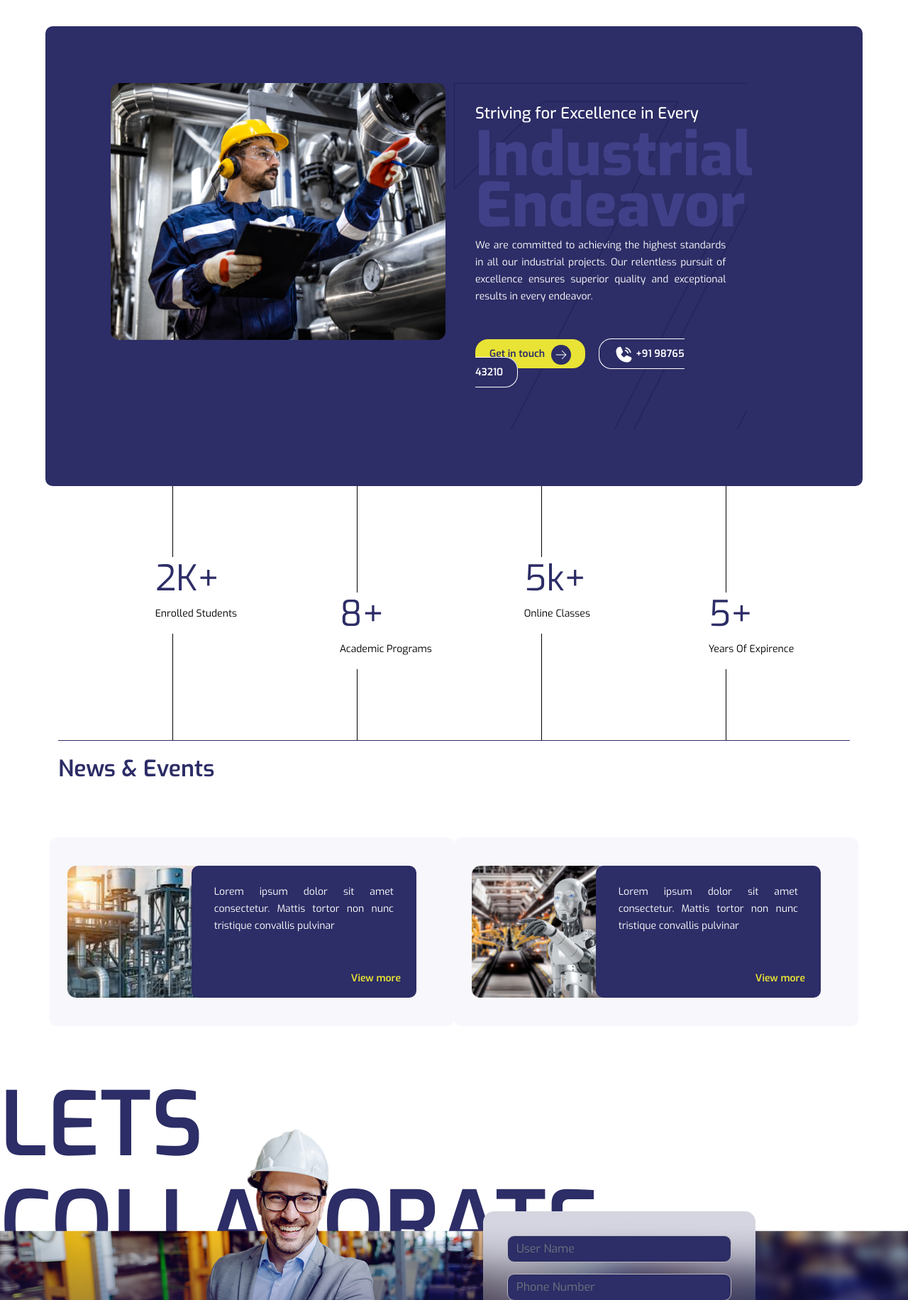
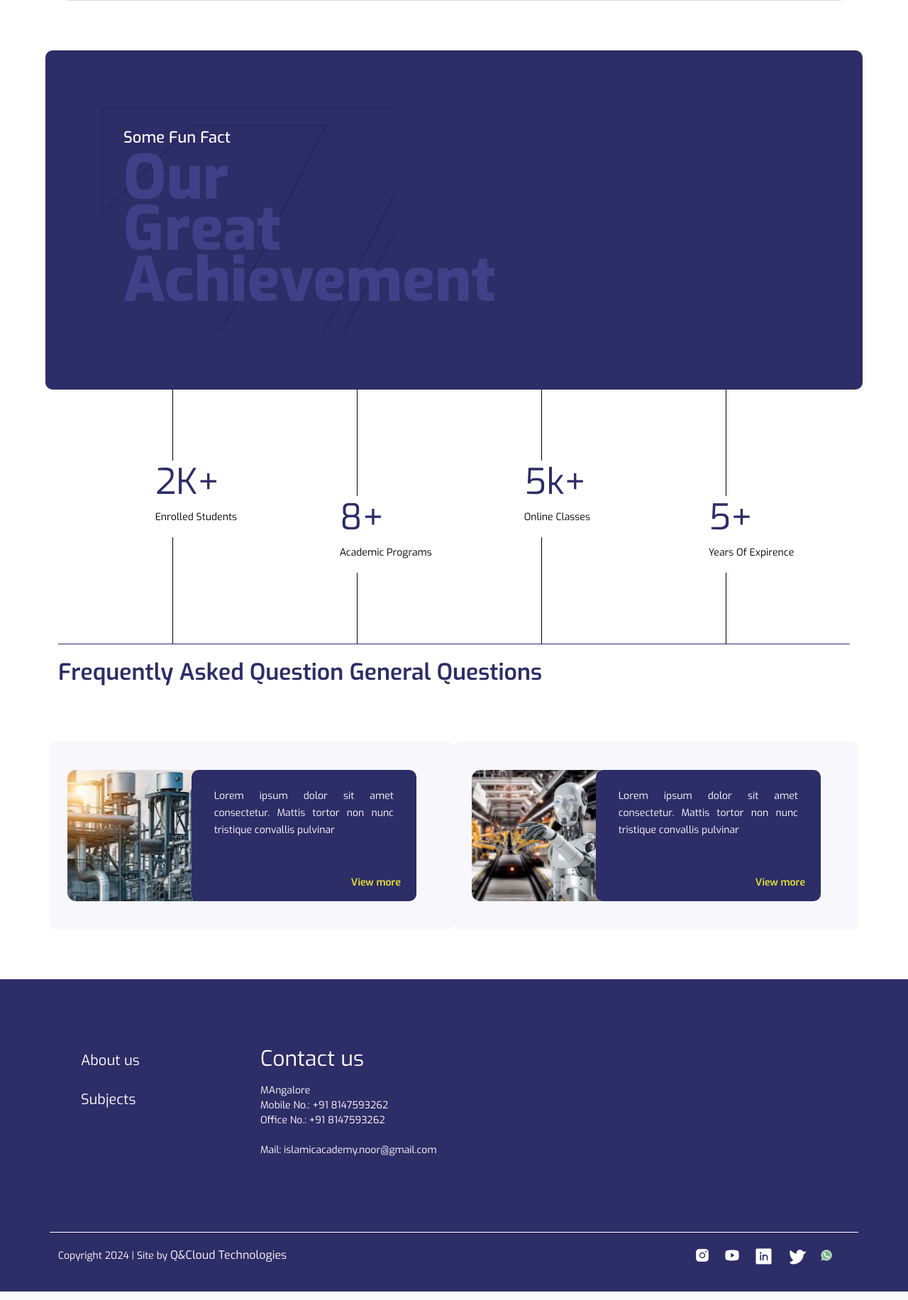
Before and after one commit to fazeenaullal/noorislamicWS, a PHP site: page / in a window 1280 px wide. Shown: the part 2551-4383 px from the top of the page at 71% size. Run offline with PHP 8.4, Linux system fonts and the light colour scheme; grey boxes are pictures that could not be loaded.

Commit message:
fourth commit

```diff
--- a/about-us.php
+++ b/about-us.php
@@ -28,14 +28,14 @@
         </div>
         <section class="about-section">
             <div class="container">
-                <h2>ABOUT COMPANY</h2>
+                <h2>ABOUT Noor Academy</h2>
                 <div class="br-bot for-md"></div>
                 <div class="row">
                     <div class="col-md-7">
                         <p>There Are Many Variations Of Passages Of Lorem Ipsum Available, But The Majority Have Suffered.</p>
                     </div>
                     <div class="col-md-5 ">
-                        <img src="img/about-right.jpg" class="img-fluid" alt="Zahal">
+                        <img src="img/image3.jpg" class="img-fluid" alt="Zahal">
                     </div>
                 </div>
             </div>
@@ -61,7 +61,7 @@
         </section>
 
 
-        <?php include ("common-form-section.php") ?>
+        <!-- <?php include ("common-form-section.php") ?> -->
         <?php include ("footer.php") ?>
         <?php include ("footer-common-js.php") ?>
 
--- a/footer.php
+++ b/footer.php
@@ -12,7 +12,7 @@
         <div class="col-md-4">
             <p><b>Contact us</b></p>
 
-            8059 Riad, <br>Jubail City Center, 5138, <br>Al Jubail 35514
+           MAngalore
 
 
              <br> Mobile No.: +91 8147593262<br>
--- a/index.php
+++ b/index.php
@@ -7,10 +7,10 @@
   <meta http-equiv="X-UA-Compatible" content="ie=edge">
   <title>Noor Academy</title>
   <meta name="description"
-    content="ZAHAL is one of the leading Industrial Services Companies caters to the ever-growing and complex demands of the Petrochemical & Refineries in Saudi Arabia.">
-  <meta name="keywords" content="ZAHAL, Industrial Services Companies, Industry Maintenance">
-  <meta name="copyright" content="Copyright &copy; 2024 Zahal All Rights Reserved">
-  <meta name="author" content="Zahal">
+    content="Noor Academy is one of The Place Where You Can Achieve.">
+  <meta name="keywords" content="Noor Academy, Industrial Services Companies, Industry Maintenance">
+  <meta name="copyright" content="Copyright &copy; 2024 Noor Academy All Rights Reserved">
+  <meta name="author" content="Noor Academy">
   <meta name="zipcode" content="35412">
   <meta name="city" content="Jubail">
   <meta name="country" content="Saudi Arabia">
@@ -32,7 +32,7 @@
         <div class="carousel-inner">
           <div class="carousel-item active slide1" data-bs-interval="10000">
             <a href="#">
-              <img src="img/slider/1.jpg" class="d-block w-100" alt="Zahal" />
+              <img src="img/slider/3.jpg" class="d-block w-100" alt="Zahal" />
             </a>
           </div>
           <!-- <div class="carousel-item slide2" data-bs-interval="10000">
@@ -83,7 +83,7 @@
       <div class="container">
         <div class="row">
           <div class="col-md-6 col-12">
-            <img src="img/first-right.jpg" class="img-fluid imgs">
+            <img src="img/image2.jpg" class="img-fluid imgs">
           </div>
           <div class="col-md-6 col-12 content_row">
             <h2>About Noor Academy
@@ -252,18 +252,18 @@
     <section class="fourth-section">
       <div class="container">
         <div class="row">
-          <div class="col-md-6">
+          <!-- <div class="col-md-6">
             <img src="img/third-right.jpg" class="img-fluid">
-          </div>
+          </div> -->
           <div class="col-md-5 padd">
-            <h3>Striving for Excellence in Every</h3>
-            <h2>Industrial <br> Endeavor</h2>
-            <p>We are committed to achieving the highest standards in all our industrial projects. Our relentless
+            <h3>Some Fun Fact</h3>
+            <h2>Our Great Achievement</h2>
+            <!-- <p>We are committed to achieving the highest standards in all our industrial projects. Our relentless
               pursuit of excellence ensures superior quality and exceptional results in every endeavor.</p>
             <div class="buttons">
               <a href="contact-us.php" class="first_button">Get in touch <img src="img/button_arrow.png" class="img-fluid"></a>
               <a href="#" class="secound_button"><img src="img/PhoneCall.png" class="img-fluid"> +91 98765 43210 </a>
-            </div>
+            </div> -->
           </div>
         </div>
       </div>
@@ -300,7 +300,8 @@
     </section>
     <section class="sixith-section">
       <div class="container">
-        <h2>News & Events</h2>
+        <h2>Frequently Asked Question
+        General Questions</h2>
         <div class="row">
           <div class="col-md-6 news-box">
             <div class="row">
@@ -335,7 +336,7 @@
 
 
 
-    <?php include ("common-form-section.php") ?>
+    <!-- <?php include ("common-form-section.php") ?> -->
     <?php include ("footer.php") ?>
     <?php include ("footer-common-js.php") ?>
     <script>
```
Also changed, not shown: img/image2.jpg (added), img/image3.jpg (added), img/slider/3.jpg (added).
